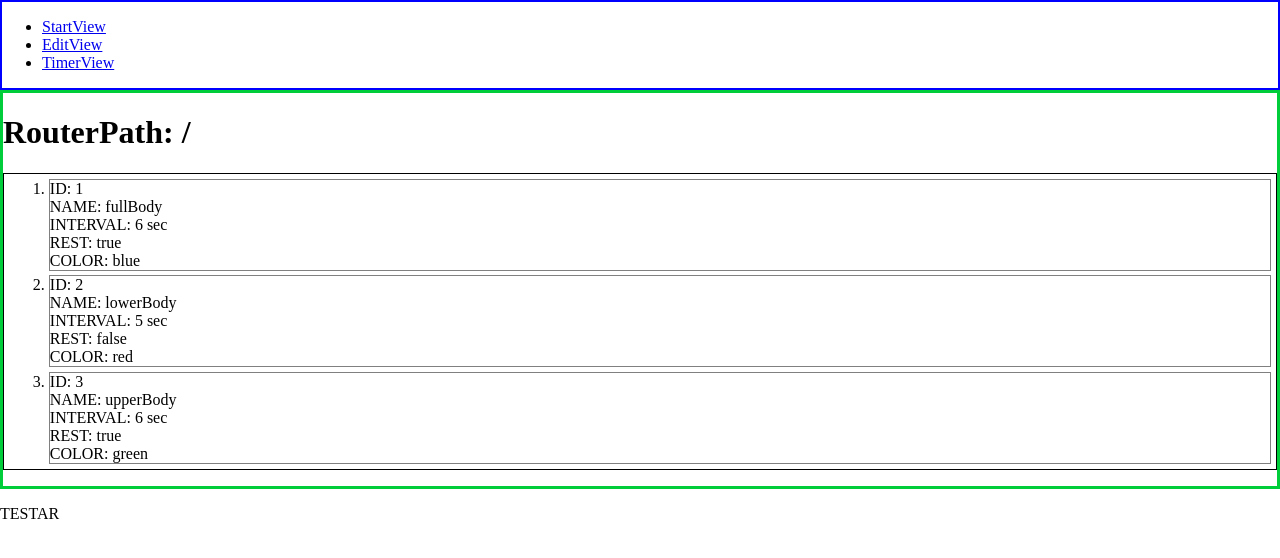
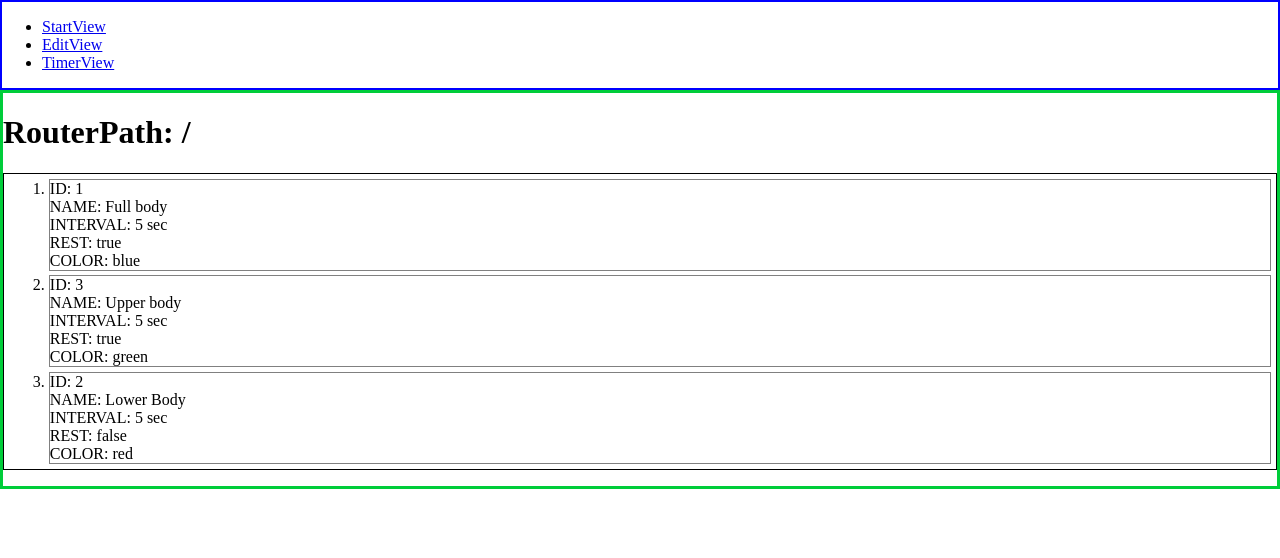
Before and after one commit to ehildingg/workout-app, a Vue app: page / in a window 1280 px wide. Shown: the top 558 px of the page. Built offline with nearby package versions, Linux system fonts and the light colour scheme.

Commit message:
exercises examples

```diff
--- a/src/App.vue
+++ b/src/App.vue
@@ -31,7 +31,6 @@
   <main>
     <RouterView />
   </main>
-  <p>TESTAR</p>
 </template>
 
 <style>
--- a/src/store.js
+++ b/src/store.js
@@ -1,123 +1,158 @@
-import { createStore } from 'vuex'
+import { createStore /*storeKey */ } from 'vuex'
 
 const mutations = {
     increment(state) {
       state.counter += 1
     }
   },
+  rest = { blockName: 'Rest', seconds: 15, resting: false, color: 'red' },
+  recovery = {
+    blockName: 'Recovery',
+    seconds: 45,
+    resting: false,
+    color: 'red'
+  },
+  fullBodyExercies = [
+    { id: 1, blockName: 'Push-Ups', seconds: 30, resting: true, color: 'blue' },
+    { id: 2, rest },
+    { id: 3, blockName: 'Squats', seconds: 30, resting: true, color: 'green' },
+    { id: 4, rest },
+    { id: 5, blockName: 'Burpees', seconds: 30, resting: true, color: 'blue' },
+    { id: 6, rest },
+    {
+      id: 7,
+      blockName: 'Bicycle Crunches',
+      seconds: 30,
+      resting: true,
+      color: 'green'
+    },
+    { id: 8, rest },
+    {
+      id: 9,
+      blockName: 'Mountain Climbers',
+      seconds: 30,
+      resting: true,
+      color: 'blue'
+    },
+    { id: 10, rest },
+    { id: 11, blockName: 'Plank', seconds: 30, resting: true, color: 'green' },
+    { id: 12, recovery }
+  ],
+  upperBodyExercises = [
+    {
+      id: 1,
+      blockName: 'Push-Ups Side Plank',
+      seconds: 30,
+      resting: true,
+      color: 'blue'
+    },
+    { id: 2, rest },
+    { id: 3, blockName: 'Situps', seconds: 30, resting: true, color: 'green' },
+    { id: 4, rest },
+    { id: 5, blockName: 'Superman', seconds: 30, resting: true, color: 'blue' },
+    { id: 6, rest },
+    {
+      id: 7,
+      blockName: 'Leg Raises',
+      seconds: 30,
+      resting: true,
+      color: 'green'
+    },
+    { id: 8, rest },
+    {
+      id: 9,
+      blockName: 'Elbow Lifts',
+      seconds: 30,
+      resting: true,
+      color: 'blue'
+    },
+    { id: 10, rest },
+    {
+      id: 11,
+      blockName: 'Triceps Dips',
+      seconds: 30,
+      resting: true,
+      color: 'green'
+    },
+    { id: 12, recovery }
+  ],
+  lowerBodyExercises = [
+    {
+      id: 1,
+      blockName: 'Jumping Lunges',
+      seconds: 30,
+      resting: true,
+      color: 'blue'
+    },
+    { id: 2, rest },
+    {
+      id: 3,
+      blockName: 'Side Squats',
+      seconds: 30,
+      resting: true,
+      color: 'green'
+    },
+    { id: 4, rest },
+    {
+      id: 5,
+      blockName: 'High Knees',
+      seconds: 30,
+      resting: true,
+      color: 'blue'
+    },
+    { id: 6, rest },
+    {
+      id: 7,
+      blockName: 'Glute Bridge March',
+      seconds: 30,
+      resting: true,
+      color: 'green'
+    },
+    { id: 8, rest },
+    {
+      id: 9,
+      blockName: 'Toe Raises',
+      seconds: 30,
+      resting: true,
+      color: 'blue'
+    },
+    { id: 10, rest },
+    {
+      id: 11,
+      blockName: 'Bulgarian Split Squats',
+      seconds: 30,
+      resting: true,
+      color: 'green'
+    },
+    { id: 12, recovery }
+  ],
   state = {
     counter: 0,
-    // fullBodyExercies: [
-    //   { id: 1, blockName: 'pullups', seconds: 6, resting: true, color: 'blue' },
-    //   { id: 2, blockName: 'rest', seconds: 5, resting: false, color: 'red' },
-    //   { id: 3, blockName: 'jump', seconds: 6, resting: true, color: 'green' },
-    //   { id: 4, blockName: 'rest', seconds: 5, resting: false, color: 'red' }
-    // ],
-    // lowerBodyExercises: [
-    //   { id: 1, blockName: 'pullups', seconds: 6, resting: true, color: 'blue' },
-    //   { id: 2, blockName: 'rest', seconds: 5, resting: false, color: 'red' },
-    //   { id: 3, blockName: 'jump', seconds: 6, resting: true, color: 'green' },
-    //   { id: 4, blockName: 'rest', seconds: 5, resting: false, color: 'red' }
-    // ],
-    upperBodyExercises: [
-      { id: 1, blockName: 'pullups', seconds: 6, resting: true, color: 'blue' },
-      { id: 2, blockName: 'rest', seconds: 5, resting: false, color: 'red' },
-      { id: 3, blockName: 'jump', seconds: 6, resting: true, color: 'green' },
-      { id: 4, blockName: 'rest', seconds: 5, resting: false, color: 'red' }
-    ],
+
     workoutList: [
       {
         id: 1,
-        blockName: 'fullBody',
-        seconds: 6,
+        blockName: 'Full body',
+        seconds: 5,
         resting: true,
         color: 'blue',
-        exercises: [
-          {
-            id: 1,
-            blockName: 'pullups',
-            seconds: 6,
-            resting: true,
-            color: 'blue'
-          },
-          {
-            id: 2,
-            blockName: 'rest',
-            seconds: 5,
-            resting: false,
-            color: 'red'
-          },
-          {
-            id: 3,
-            blockName: 'jump',
-            seconds: 6,
-            resting: true,
-            color: 'green'
-          },
-          { id: 4, blockName: 'rest', seconds: 5, resting: false, color: 'red' }
-        ]
+        exercises: fullBodyExercies
+      },
+      {
+        id: 3,
+        blockName: 'Upper body',
+        seconds: 5,
+        resting: true,
+        color: 'green',
+        exercises: upperBodyExercises
       },
       {
         id: 2,
-        blockName: 'lowerBody',
+        blockName: 'Lower Body',
         seconds: 5,
         resting: false,
         color: 'red',
-        exercises: [
-          {
-            id: 1,
-            blockName: 'pullups',
-            seconds: 6,
-            resting: true,
-            color: 'blue'
-          },
-          {
-            id: 2,
-            blockName: 'rest',
-            seconds: 5,
-            resting: false,
-            color: 'red'
-          },
-          {
-            id: 3,
-            blockName: 'jump',
-            seconds: 6,
-            resting: true,
-            color: 'green'
-          },
-          { id: 4, blockName: 'rest', seconds: 5, resting: false, color: 'red' }
-        ]
-      },
-      {
-        id: 3,
-        blockName: 'upperBody',
-        seconds: 6,
-        resting: true,
-        color: 'green',
-        exercises: [
-          {
-            id: 1,
-            blockName: 'pullups',
-            seconds: 6,
-            resting: true,
-            color: 'blue'
-          },
-          {
-            id: 2,
-            blockName: 'rest',
-            seconds: 5,
-            resting: false,
-            color: 'red'
-          },
-          {
-            id: 3,
-            blockName: 'jump',
-            seconds: 6,
-            resting: true,
-            color: 'green'
-          },
-          { id: 4, blockName: 'rest', seconds: 5, resting: false, color: 'red' }
-        ]
+        exercises: lowerBodyExercises
       }
     ]
   }
```
Also changed, not shown: src/components/WorkoutBlock.vue (added, +43 -0 lines).
